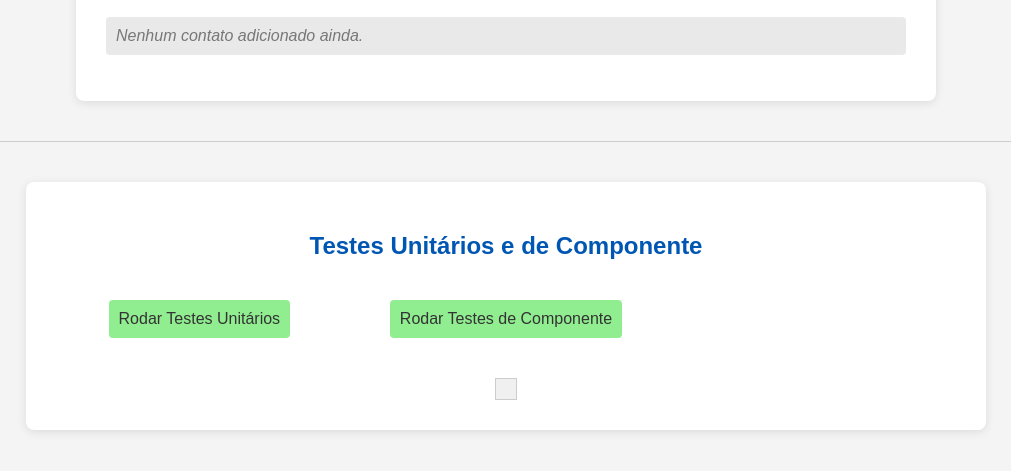
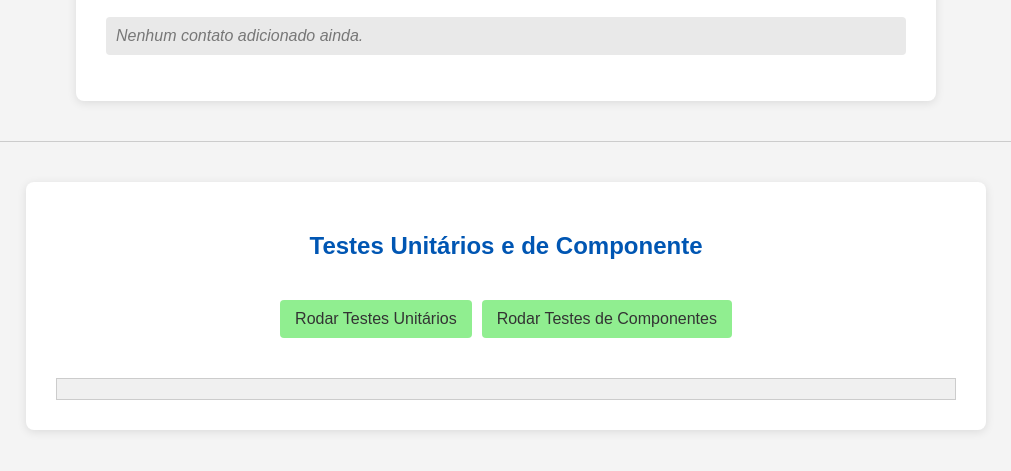
Before and after one commit to igorepping19/Lista-de-Contatos-Com-Testes-Unitarios-e-De-Componentes, a plain HTML site: page index.html in a window 1280 px wide. Shown: the part 191-662 px from the top of the page, without its empty margins (134-1145 px from the left). Drawn offline with Linux system fonts and the light colour scheme.

Commit message:
Estilização Final da Lista de Contatos

```diff
--- a/index.html
+++ b/index.html
@@ -27,8 +27,10 @@
 
     <section id="testes-section">
         <h2>Testes Unitários e de Componente</h2>
-        <button id="rodarTestesUnitBtn">Rodar Testes Unitários</button>
-        <button id="rodarTestesComponentBtn">Rodar Testes de Componente</button>
+        <div class="botoes-testes">
+            <button id="rodarTestesUnitBtn">Rodar Testes Unitários</button>
+            <button id="rodarTestesComponentBtn">Rodar Testes de Componentes</button>
+        </div>
         <div id="testes-resultados"></div>
     </section>
 
--- a/styles.css
+++ b/styles.css
@@ -104,27 +104,36 @@ hr {
     grid-template-columns: repeat(3, 1fr); /* 3 colunas de largura igual */
     gap: 20px; /* Espaço entre as colunas */
     align-items: start; /* Alinha os itens ao topo em cada coluna */
-    justify-items: center; /* CENTRALIZA CADA ITEM DENTRO DA SUA CÉLULA DO GRID */
+    /* Removido: justify-items: center; */
 }
 
-/* Garante que os botões de teste e a área de resultados ocupem suas colunas */
+/* Garante que o título da seção de testes ocupe todas as colunas */
 #testes-section h2 {
     grid-column: 1 / -1; /* Ocupa todas as colunas */
     text-align: center;
     margin-bottom: 20px;
 }
 
+/* Estilo para a div que agrupa e centraliza os botões de teste */
+.botoes-testes {
+    grid-column: 1 / -1; /* Faz esta div ocupar todas as 3 colunas do grid pai */
+    display: flex; /* Ativa o Flexbox dentro desta div */
+    justify-content: center; /* Centraliza os itens (botões) horizontalmente dentro dela */
+    gap: 10px; /* Adiciona um pequeno espaço entre os botões */
+    width: 100%; /* Garante que a div ocupe toda a largura disponível para a centralização */
+}
+
+/* Estilos individuais dos botões (agora controlados pela div .botoes-testes) */
 #rodarTestesUnitBtn,
 #rodarTestesComponentBtn {
-    grid-column: span 1; /* Cada botão ocupa uma coluna */
-    background-color: #90EE90; /* Verde claro para os botões de teste */
+    background-color: #90EE90;
     color: #333;
-    padding: 10px;
+    padding: 10px 15px;
     border: none;
     border-radius: 4px;
     cursor: pointer;
     font-size: 1em;
-    width: fit-content; /* Adicionado para que o botão não estique por toda a largura da coluna */
+    width: fit-content; /* Mantém a largura do botão ajustada ao seu conteúdo */
 }
 
 #testes-resultados {
```
